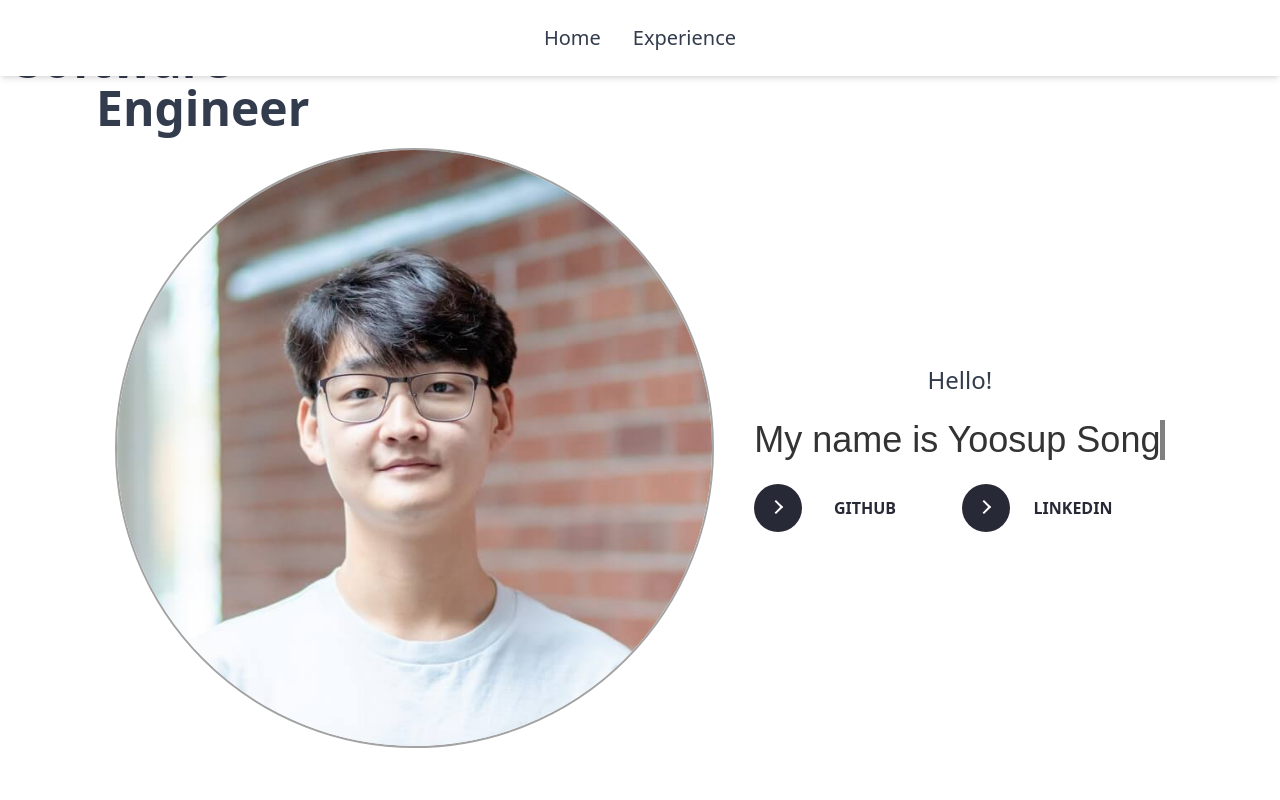
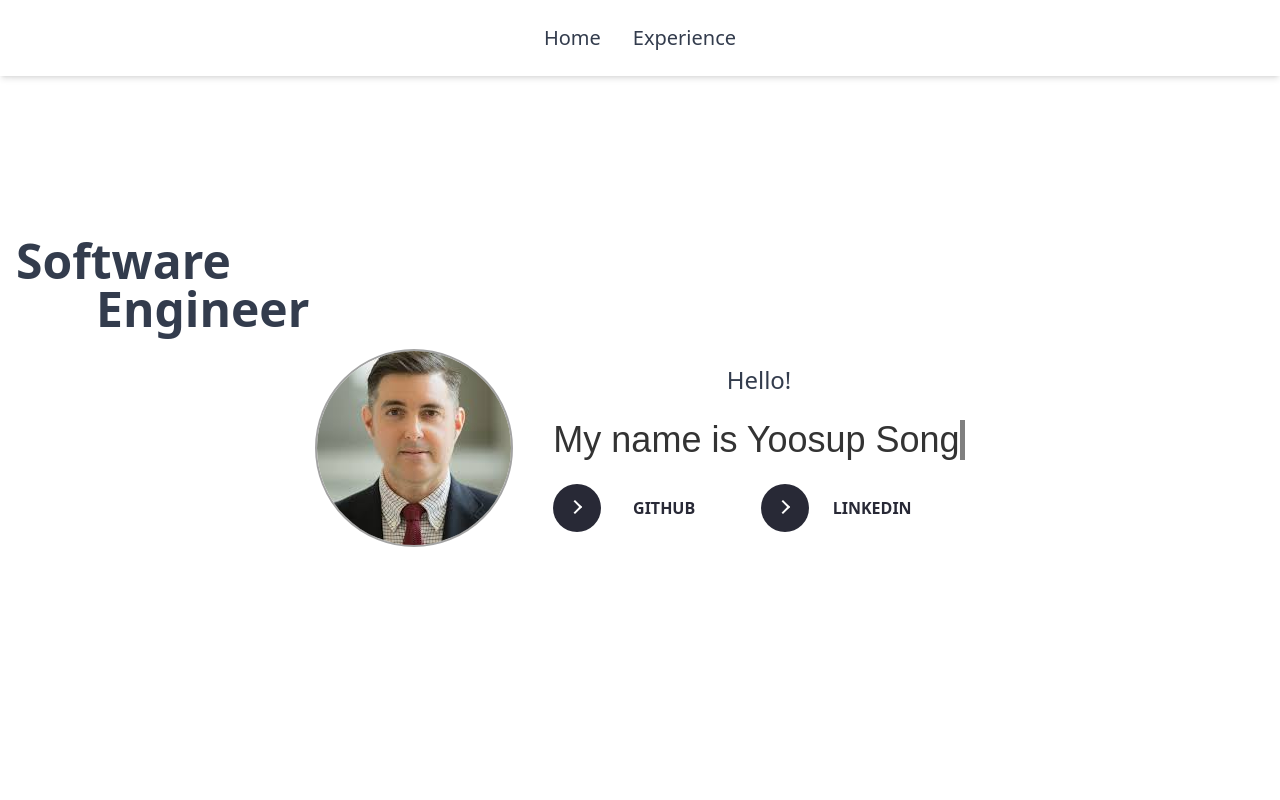
Before and after one commit to Youssup/YousupVillage, a Vue app in the folder frontend/client/: page / in a window 1280 px wide. Shown: the top 800 px of the page. Built offline with nearby package versions, Linux system fonts and the light colour scheme.

Commit message:
testing with different image

```diff
--- a/frontend/client/src/views/Home.vue
+++ b/frontend/client/src/views/Home.vue
@@ -27,7 +27,7 @@ onMounted(() => {
         <!-- Profile Picture -->
         <div class="avatar sm:w-3/6 mb-6 sm:mb-0">
             <div class="rounded-full border-2 border-neutral-400">
-                <img src="../assets/images/profile.png" alt="Profile" />
+                <img src="../assets/images/download.jpg" alt="Profile" />
             </div>
         </div>
 
```
Also changed, not shown: frontend/client/src/assets/images/download.jpg (added).
